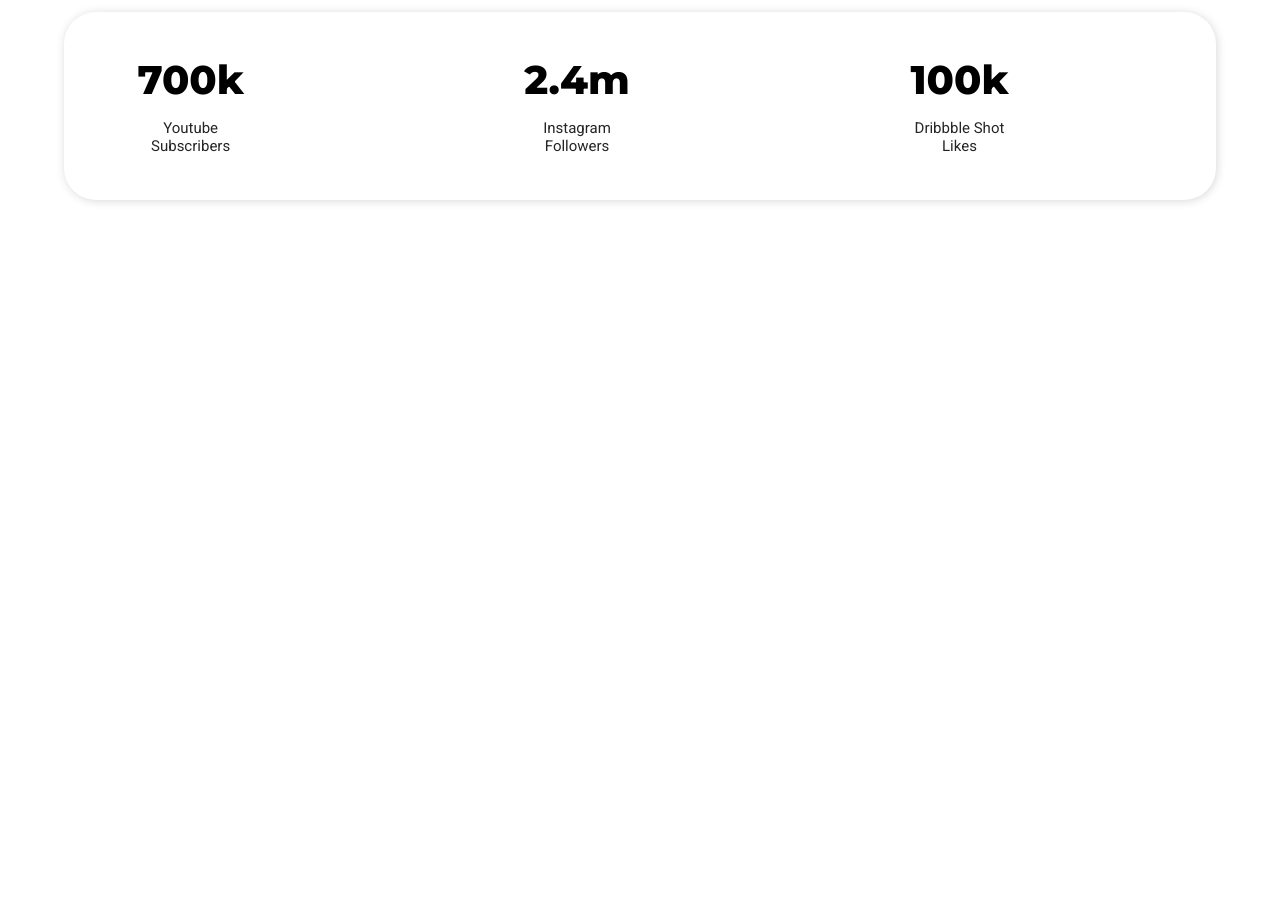
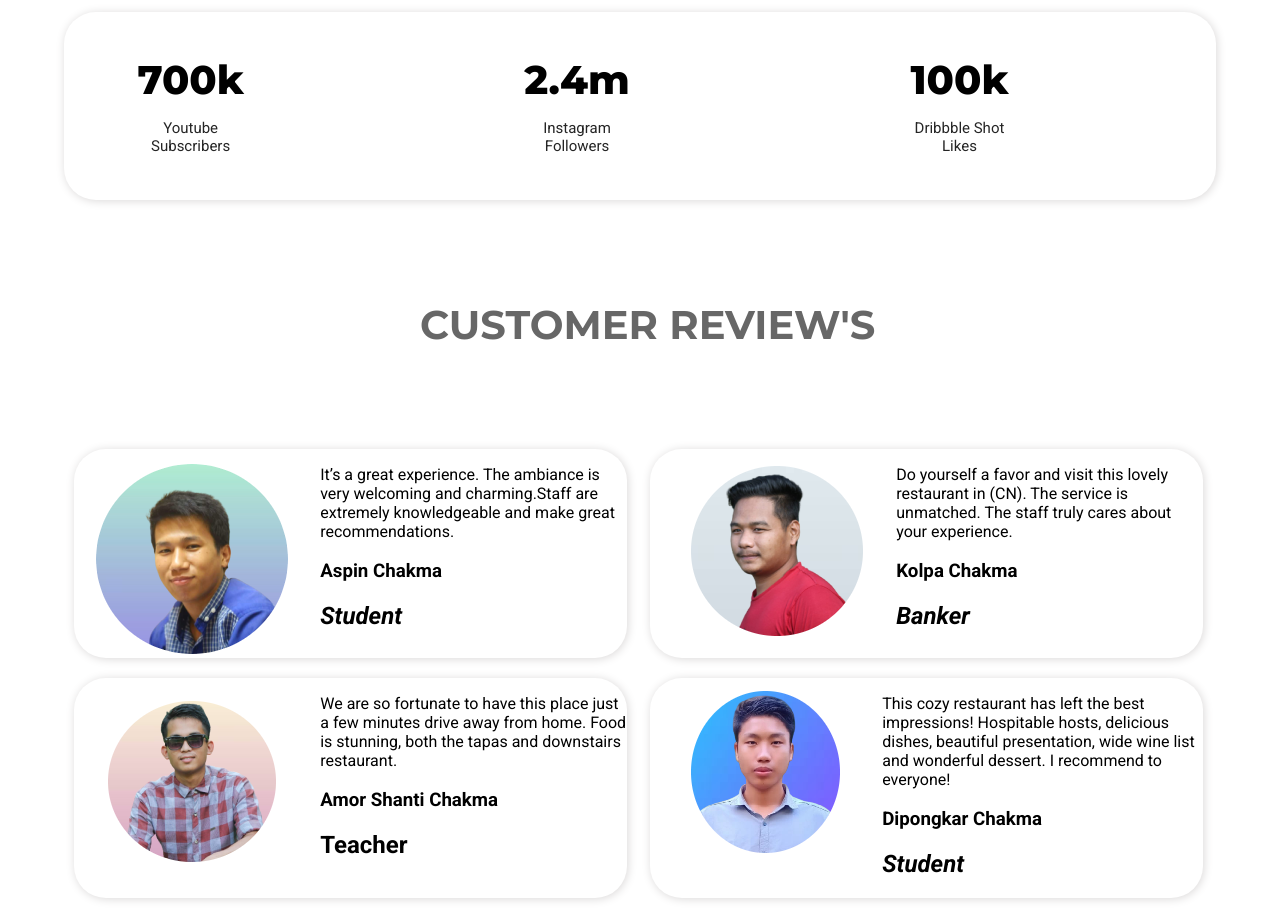
Before and after one commit to aspinchakma/food-network, a plain HTML site: page index.html in a window 1280 px wide. Shown: the part 2243-3161 px from the top of the page. Before the commit the page ends 2543 px from the top, so only its background shows below. Drawn offline with Linux system fonts and the light colour scheme.

Commit message:
customer review added

```diff
--- a/index.html
+++ b/index.html
@@ -23,7 +23,7 @@
             <a target="_blank" href="#">Get Offers</a>
 
     </header>
-    <section class="cointainer">
+    <section class="container">
         <div class="half-width">
             <h1 class="order-h1"><span class="skip">Skip</span> The Diet,</h1>
             <h1>Just Eat Healthy</h1>
@@ -35,8 +35,8 @@
             <img src="food-network-main/images/female/Group 8425.png" alt="">
         </div>
     </section>
-    <section class="cointainer-bg">
-        <div class="cointainer">
+    <section class="container-bg">
+        <div class="container">
             <div class="half-width-2">
                 <img src="food-network-main/images/female/Person Image.png" alt="">
             </div>
@@ -57,7 +57,7 @@
         <p class="my-recipie-para">Healthy, delicious recipes, including quick dinner, easy lunch ideas, snacks,
             breakfast, soup and more, from
             the food and nutrition experts at EatingWell.</p>
-        <div class="cointainer">
+        <div class="container">
             <div class="recipie-title">
                 <img src="food-network-main/images/food/Project Cover.jpg" alt="">
                 <h2>Chickpea Cakes</h2>
@@ -80,7 +80,7 @@
             </div>
         </div>
     </section>
-    <section class="cointainer social-cointainer">
+    <section class="container social-container">
         <div class="social">
             <h1>700k</h1>
             <h3>Youtube Subscribers</h3>
@@ -94,6 +94,64 @@
             <h3>Dribbble Shot Likes</h3>
         </div>
     </section>
+    <section class="coustomer-review">
+        <h1>CUSTOMER REVIEW'S</h1>
+        <div class="container-1">
+
+            <div class="container-2">
+                <div>
+                    <img src="food-network-main/aspin-chakma/download (1).png" alt="">
+                </div>
+                <div>
+                    <p> It’s a great experience. The ambiance is very welcoming and charming.Staff are extremely
+                        knowledgeable and make great recommendations.</p>
+                    <h3>Aspin Chakma</h3>
+                    <h2><i>Student</i></h2>
+                </div>
+            </div>
+
+            <div class="container-2">
+                <div>
+                    <img src="food-network-main/aspin-chakma/images (1).png" alt="">
+                </div>
+                <div>
+                    <p> Do yourself a favor and visit this lovely restaurant in (CN). The service is unmatched. The
+                        staff
+                        truly cares about your experience.</p>
+                    <h3>Kolpa Chakma</h3>
+                    <h2><i>Banker</i></h2>
+                </div>
+            </div>
+
+        </div>
+        <div class="container-1">
+
+            <div class="container-2">
+                <div>
+                    <img src="food-network-main/aspin-chakma/download (2) (2) (1).png" alt="">
+                </div>
+                <div>
+                    <p>We are so fortunate to have this place just a few minutes drive away from home. Food is stunning,
+                        both the tapas and downstairs restaurant.</p>
+                    <h3>Amor Shanti Chakma</h3>
+                    <h2>Teacher</h2>
+                </div>
+
+            </div>
+            <div class="container-2">
+                <div>
+                    <img src="food-network-main/aspin-chakma/download (3) (1).png" alt="">
+                </div>
+                <div>
+                    <p>This cozy restaurant has left the best impressions! Hospitable hosts, delicious dishes, beautiful
+                        presentation, wide wine list and wonderful dessert. I recommend to everyone!</p>
+                    <h3>Dipongkar Chakma</h3>
+                    <h2><i>Student</i></h2>
+                </div>
+            </div>
+
+        </div>
+    </section>
 </body>
 
 </html>
--- a/style.css
+++ b/style.css
@@ -28,7 +28,7 @@
     text-decoration:none;
     color:#7c6565;
 }
-.cointainer{
+.container{
     width:90%;
     display:flex;
     margin-left:5%;
@@ -97,7 +97,7 @@
 .half-width-2{
     padding:10px 20px;
 }
-.cointainer-bg{
+.container-bg{
     background-image: url(food-network-main/images/shapes/7.png);
 }
 .recipie-title{
@@ -149,7 +149,29 @@
     font-size:15px;
     font-weight: 400;
 }
-.social-cointainer{
+.social-container{
 border-radius:32px;
 box-shadow:1px 1px 10px #dad8d8 ;
 }
+.coustomer-review h1{
+    font-size:40px;
+    font-family: 'Montserrat', sans-serif;
+    font-weight: 700;
+    padding-left:420px;
+    margin-bottom:100px;
+    color:#676767;
+}
+.container-1{
+    width:90%;
+    display:flex;
+    margin-left:4%;
+    margin-bottom:20px;
+}
+.container-2{
+    width:50%;
+    display:flex;
+    margin-left:2%;
+    box-shadow:1px 1px 10px #dad8d8;
+    border-radius:32px;
+
+}
```
Also changed, not shown: food-network-main/aspin-chakma/download (1).png (added), food-network-main/aspin-chakma/download (2) (2) (1).png (added), food-network-main/aspin-chakma/download (3) (1).png (added), food-network-main/aspin-chakma/images (1).png (added).
